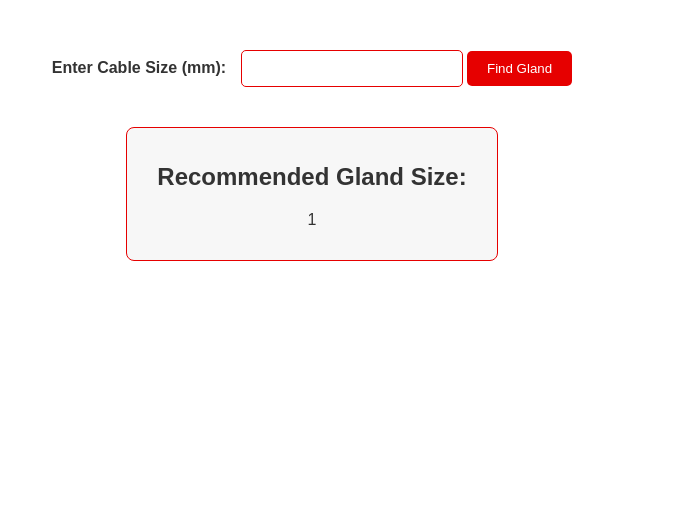
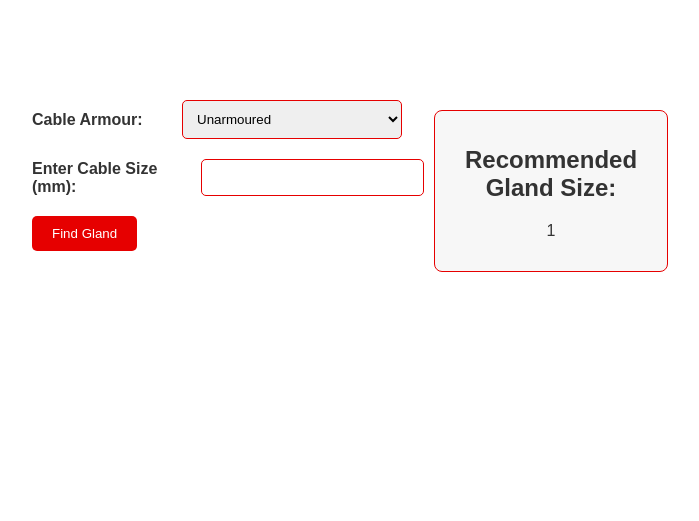
Before and after one commit to youssefalaa1711/Cable_Gland_system, a FastAPI app: template templates/index.html in a window 1280 px wide. Shown: the part 116-637 px from the top of the page, without its empty margins (328-1027 px from the left). Run offline with FastAPI, Linux system fonts and the light colour scheme; the template is opened without the code that fills it: most values are stand-ins (such as "Sample title", 1, 10 or a date in 2020).

Commit message:
Added armoured cables to the UI

```diff
--- a/main.py
+++ b/main.py
@@ -18,17 +18,38 @@ def home(request: Request):
 
 # Handle form submission
 @app.post("/", response_class=HTMLResponse)
-def get_gland_size(request: Request, cable_size: float = Form(...)):
+def get_gland_size(
+    request: Request,
+    cable_size: float = Form(...),
+    category: str = Form("unarmoured"),
+    cable_type: str | None = Form(None),
+):
     conn = sqlite3.connect("cable_glands.db")
     cursor = conn.cursor()
 
-    # Select the largest gland that fits
-    cursor.execute("""
-        SELECT gland_size FROM glands
-        WHERE ? BETWEEN min_size AND max_size
-        ORDER BY max_size DESC
-        LIMIT 1
-    """, (cable_size,))
+    if category == "armoured":
+        # Query the new armoured_glands table and match cable_type
+        cursor.execute(
+            """
+            SELECT gland_size FROM armoured_glands
+            WHERE cable_type = ?
+              AND ? BETWEEN min_size AND max_size
+            ORDER BY max_size DESC
+            LIMIT 1
+            """,
+            (cable_type, cable_size),
+        )
+    else:
+        # Original behavior: unarmoured -> search existing glands table
+        cursor.execute(
+            """
+            SELECT gland_size FROM glands
+            WHERE ? BETWEEN min_size AND max_size
+            ORDER BY max_size DESC
+            LIMIT 1
+            """,
+            (cable_size,),
+        )
 
     result = cursor.fetchone()
     conn.close()
--- a/static/style.css
+++ b/static/style.css
@@ -36,23 +36,42 @@ header h1 {
 
 /* Main content */
 main {
-    margin-top: 50px;
+    margin-top: 90px;
+    display: flex; /* Use flexbox for layout */
+    justify-content: space-between; /* Space between form and result */
+    align-items: flex-start;
 }
 
+/* Adjust form to be on the left */
 form {
     margin-bottom: 20px;
+    display: flex;
+    flex-direction: column; /* Stack rows vertically */
+    text-align: left;
+    width: 60%; /* Adjust width as needed */
+    margin-left: 350px;
+}
+
+/* Align form rows to the left */
+.form-row {
+    margin: 10px ; /* Increased vertical spacing */
+    display: flex;
+    align-items: center;
+    gap: 10px;
 }
 
 label {
     font-weight: bold;
+    min-width: 140px;
 }
 
-input[type="number"] {
+/* inputs/selects */
+input[type="number"],
+select {
     padding: 10px;
-    width: 200px;
+    width: 220px;
     border: 1px solid #e60000;
     border-radius: 5px;
-    margin-left: 10px;
 }
 
 button {
@@ -68,7 +87,7 @@ button:hover {
     background-color: #cc0000;
 }
 
-/* Result box */
+/* Result box styling */
 .result {
     background-color: #f7f7f7;
     border: 1px solid #e60000;
@@ -76,6 +95,10 @@ button:hover {
     padding: 15px 30px;
     border-radius: 8px;
     margin-top: 20px;
+    margin-right: 350px;
+    width: 30%; /* Set a fixed width for the result box */
+    position: sticky; /* Keep it fixed in place */
+    top: 50px; /* Adjust based on header height */
 }
 
 /* Footer */
--- a/templates/index.html
+++ b/templates/index.html
@@ -14,9 +14,31 @@
 
     <main>
         <form method="post">
-            <label for="cable_size">Enter Cable Size (mm):</label>
-            <input type="number" step="0.1" id="cable_size" name="cable_size" required>
-            <button type="submit">Find Gland</button>
+            <div class="form-row">
+                <label for="category">Cable Armour:</label>
+                <select id="category" name="category" required>
+                    <option value="unarmoured" selected>Unarmoured</option>
+                    <option value="armoured">Armoured</option>
+                </select>
+            </div>
+
+            <div class="form-row" id="armour-options" style="display:none;">
+                <label for="cable_type">Armoured Type:</label>
+                <select id="cable_type" name="cable_type">
+                    <option value="SWA">SWA</option>
+                    <option value="AWA">AWA</option>
+                    <option value="STA">STA</option>
+                </select>
+            </div>
+
+            <div class="form-row">
+                <label for="cable_size">Enter Cable Size (mm):</label>
+                <input type="number" step="0.1" id="cable_size" name="cable_size" required>
+            </div>
+
+            <div class="form-row">
+                <button type="submit">Find Gland</button>
+            </div>
         </form>
 
         {% if gland_size %}
@@ -30,5 +52,28 @@
     <footer>
         <p>© 2025 Elsewedy Electric</p>
     </footer>
+
+    <script>
+        // Minimal JS to show/hide armoured options and require cable_type only when needed
+        (function(){
+            const category = document.getElementById('category');
+            const armourOptions = document.getElementById('armour-options');
+            const cableType = document.getElementById('cable_type');
+
+            function updateVisibility() {
+                if (category.value === 'armoured') {
+                    armourOptions.style.display = '';
+                    cableType.required = true;
+                } else {
+                    armourOptions.style.display = 'none';
+                    cableType.required = false;
+                }
+            }
+
+            category.addEventListener('change', updateVisibility);
+            // initialize on load
+            updateVisibility();
+        })();
+    </script>
 </body>
 </html>
```
Also changed, not shown: create_db.py (+48 -2 lines), models.py (+9 -0 lines).
